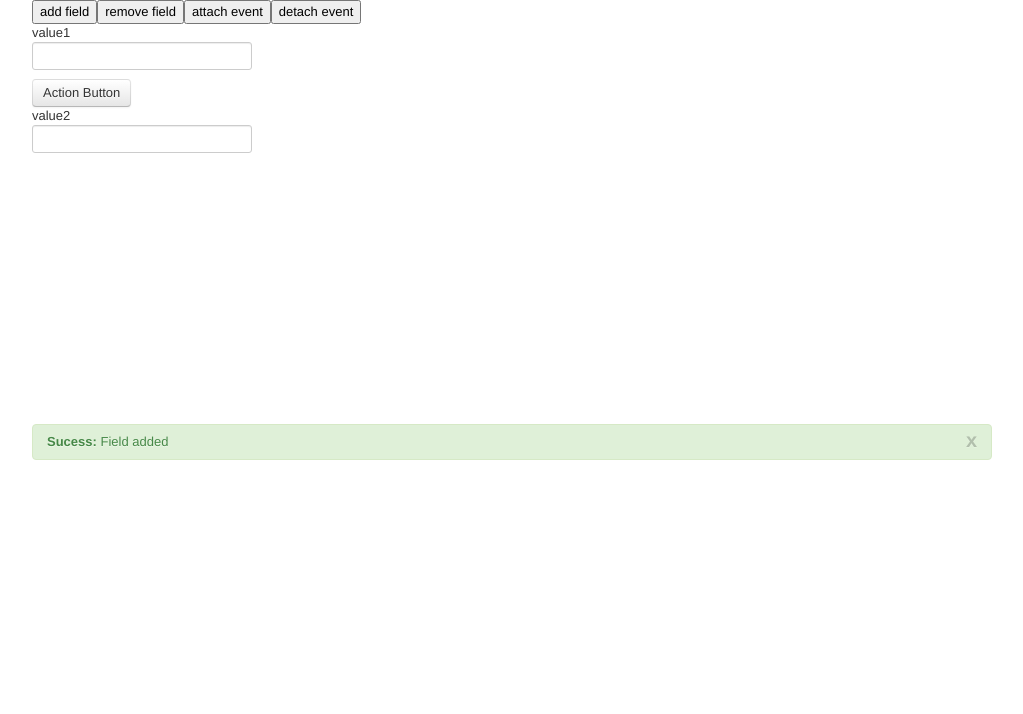
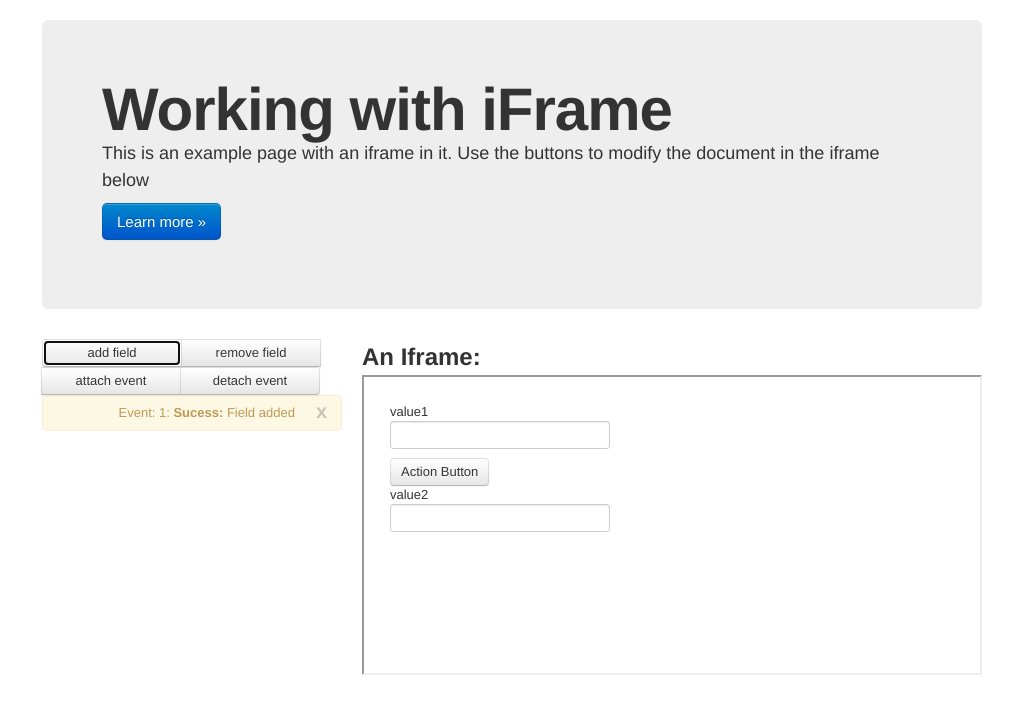
Before and after one commit to mrgenixus/working-with-iframe, a plain HTML site: page index.html in a window 1280 px wide. Both pictures are taken after a click on the button "add field". Shown: the whole page, without its empty margins (128-1151 px from the left). Drawn offline with Linux system fonts and the light colour scheme.

Commit message:
Significantly Clean up JavaScript

```diff
--- a/css/main.css
+++ b/css/main.css
@@ -1,19 +1,17 @@
-.browserinbrowser {
-  margin: 0 auto;
+.browserinbrowser iframe {
+  width: 100%;
+  min-height: 300px;
+  height: 100%;
   display: block;
-  width: 960px;
-  height: 400px;
+  padding: 26px;
+  margin: 0;
+  box-sizing: border-box;
 }
 
-.browserinbrowser iframe {
-  width: 100%;
-  height: 100%;
-  display: block;
-  border: 0;
-  padding: 0;
-  margin: 0;
+body {
+  padding-top: 20px;
 }
-#output, #example-bar{
-  margin: auto;
-  width: 960px;
+
+.left-column {
+  text-align: right;
 }
--- a/index.html
+++ b/index.html
@@ -6,13 +6,25 @@
     <link rel="stylesheet" href="css/main.css" type="text/css">
 
   </head>
-  <body><div class="btn-group" id="example-bar">
-
+  <body>
+    <div class="container main-container">
+      <div class="hero-unit">
+        <h1>Working with iFrame</h1>
+        <p>This is an example page with an iframe in it.  Use the buttons to modify the document in the iframe below</p>
+        <p><a href="http://github.com/mrgenixus/working-with-iframe" class="btn btn-primary btn-large">Learn more »</a></p>
       </div>
-  	<div class='browserinbrowser'>
+      <div class="row">
+        <div class="span4 left-column">
+          <div class="btn-group btn-group-vertical" id="example-bar">
+        	</div>
+          <div id="output"></div>
+        </div>
+      	<div class='browserinbrowser span8'>
+          <h2>An Iframe: </h2>
       	  <iframe src='insert.html' id="handle" ></iframe>
       	</div>
-  	<div id="output"></div>
+      </div>
+    </div>
     <script src='js/jquery-1.7.2.min.js'></script>
     <script src='js/bootstrap.min.js'></script>
     <script src='js/bootstrap-alert.js'></script>
--- a/insert.html
+++ b/insert.html
@@ -5,11 +5,11 @@
     <link rel="stylesheet" href="css/bootstrap.min.css" type="text/css">
   </head>
   <body style="padding:0px, border:0px;">
+      <div id="output_space"></div>
       <form action="" method="POST" id="form1">
         <label>value1<input name="data[meta-model][value1]" type="text"></label>
         <a id="action_button" class="btn btn-reset" onclick="notify_submit('submission complete')">Action Button</a>
       </form>
-      <div id="output_space"></div>
       <script src="js/jquery-1.7.2.min.js"></script>
       <script src="js/bootstrap-alert.js"></script>
       <script src="js/insert-main.js"></script>
--- a/js/main.js
+++ b/js/main.js
@@ -1,30 +1,58 @@
+$(document).ready(function() {
+  var $output = $('#output');
 
-    $(document).ready(function(){
-      var $output = $('#output');
-      bootstrap_alert = function(message,type){
-        var available_types = {'error':'alert-error','success':'alert-success','info':'alert-info'}
-        if (type != undefined && type in available_types) type = available_types[type] ; else type = '';
-
-        var $alert = $('<div class="alert ' + type + '">');
-        $alert.append($('<button class="close" data-dismiss="alert">x</button>'));
-        return $alert.append(message);
+   var $alert = $('<div class="alert"><button class="close" data-dismiss="alert">x</button></div>');
+  var available_types = {
+    error:   'alert-error' ,
+    success: 'alert-success',
+    info:    'alert-info'
   }
 
-      var call_on_iframe = function(function_ref){
+  function typeClass(type) {
+    type && available_types[type] || '';
+  }
 
+  bootstrap_alert = function(message, type) {
+    return $alert.clone().append(message).addClass(typeClass(type));
+  }
+
+  var add_message = (function() {
+    var count = 0;
+    return function add_message(markup) {
+      $output
+        .children()
+          .slice(2)
+            .remove()
+          .end()
+        .end()
+      .prepend($(markup).prepend("Event: " + (++count).toString() + ": "));
+    }
+  })();
+
+  function hander(operation, name) {
+    return function() {
+      if(operation.click($('#handle')[0].contentDocument,operation)) {
+        add_message(bootstrap_alert(operation.message,'success'));
+      } else {
+        add_message(bootstrap_alert(operation.message || ("'" + name + "' failed"), 'error'));
+      }
+    }
+  }
+
+  var call_on_iframe = function(function_ref) {
     function_ref.call($('#handle')[0].contentWindow);
   }
 
   $.each({
     'add field':{
-          click:function(idocument,parent){
+      click:function(idocument,parent) {
         $(idocument.getElementById('form1')).append('<label id="value2"> value2 <input type="text" name=data[meta-model][value2]></label>');
         parent.message = '<strong>Sucess:</strong> Field added';
         return $(idocument).find('#value2').length;
       }
     },
     'remove field':{
-          click:function(idocument,parent){
+      click:function(idocument,parent) {
         var $form1 = $(idocument.getElementById('form1'));
         var field_found = function() {
           return $form1.find('#value2').length;
@@ -33,7 +61,7 @@
         var rval = false;
         parent.message = "<strong>Failure:</strong> Field Not Found";
 
-            if(field_found()){
+        if(field_found()) {
 
           $form1.find('#value2').remove();
 
@@ -49,12 +77,12 @@
       }
     },
     'attach event':{
-          click:function(idocument,parent){
+      click:function(idocument,parent) {
         var $action_button = $(idocument.getElementById('action_button'));
         //replace existing function to prepend code
 
-          var new_action_function = function(){
-            $output.append(bootstrap_alert('<strong>Notify:</strong> action button, clicked'));
+        var new_action_function = function() {
+          add_message(bootstrap_alert('<strong>Notify:</strong> action button, clicked'));
         }
         $action_button.on('click.iframe',new_action_function)
         parent.message = "<strong>Success</strong> click helper applied";
@@ -63,7 +91,7 @@
       }
     },
     'detach event':{
-          click:function(idocument,parent){
+      click:function(idocument,parent) {
         var $action_button = $(idocument.getElementById('action_button'));
         $action_button.off('.iframe');
         parent.message = "<strong>Success</strong> All events removed from action button";
@@ -71,22 +99,13 @@
       }
     }
 
-      },function(i,v){
-        if(v.click != undefined){
-        $('#example-bar')
-          .append($('<button>')
-            .html(i)
-            .on('click.parentframe',function(){
-              if(v.click($('#handle')[0].contentDocument,v)){
-                $output.html(bootstrap_alert(v.message,'success'));
-              } else {
-                if (v.message == undefined || v.message == '') var message = "'" + i + "' failed"; else message = v.message;
-              $output.html(bootstrap_alert(message, 'error'));
+  }, function(button_text, operation) {
+    if($.isFunction(operation.click)) {
+      var $button = $('<button class="btn span2">')
+        .html(button_text)
+        .on('click.parentframe',hander(operation, button_text));
+      $('#example-bar').append($button);
     }
-            })
-          );
-        }
-
   })
 
 })
```
Lines whose indentation alone changed are shown as unchanged.
